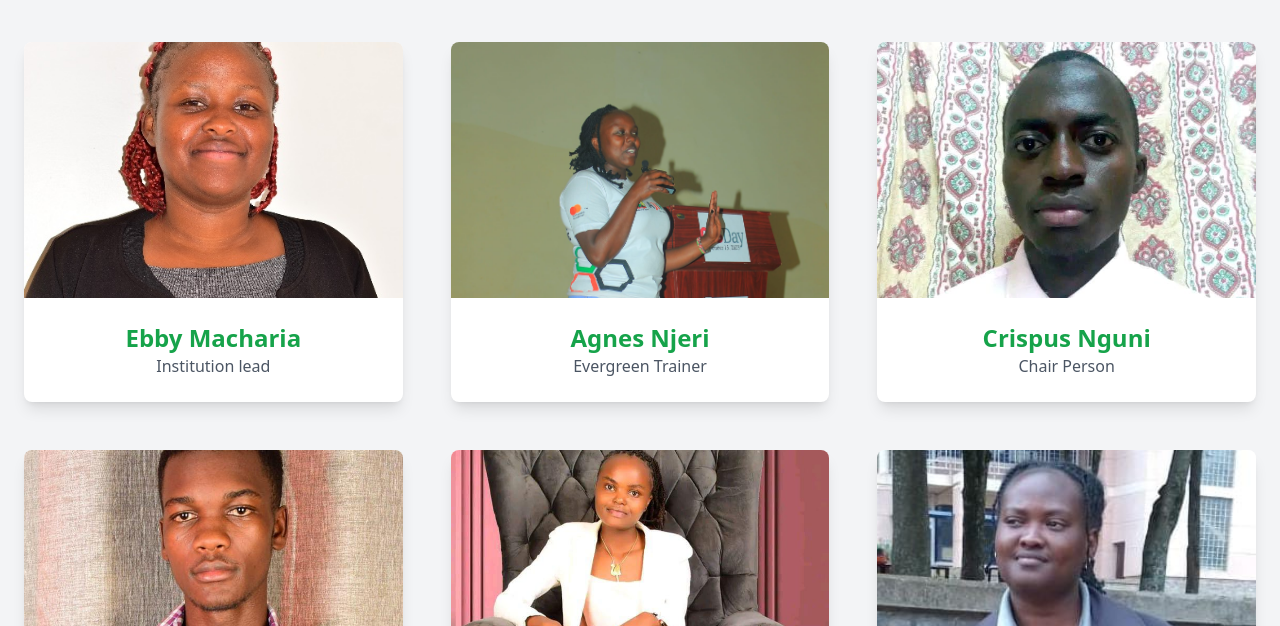
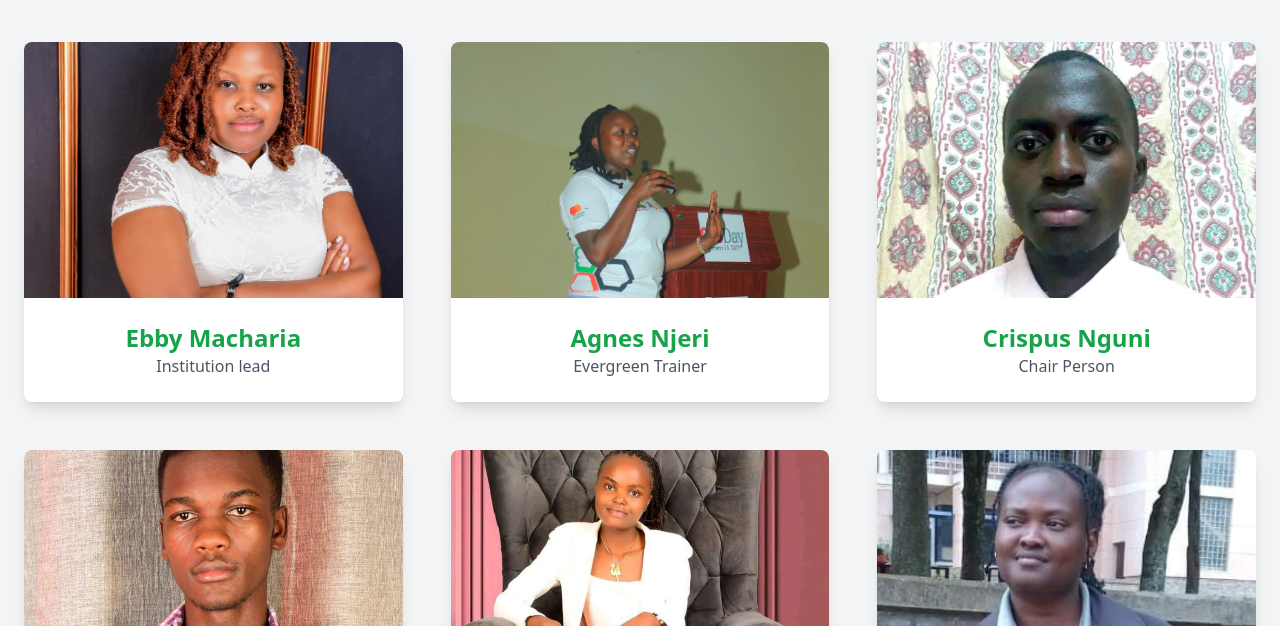
Before and after one commit to moiajiraclub/ajira, a plain HTML site: page team.html in a window 1280 px wide. Shown: the part 174-800 px from the top of the page. Drawn offline with nearby package versions, Linux system fonts and the light colour scheme.

Commit message:
Update team.html

```diff
--- a/team.html
+++ b/team.html
@@ -31,7 +31,7 @@
 
                  <!-- Team Member 1 -->
                  <div class="bg-white rounded-lg shadow-lg overflow-hidden transform hover:scale-105 transition duration-300">
-                    <img src="leadtrainer.jpeg"  class="w-full h-64 object-cover">
+                    <img src="ebby.jpeg" class="w-full h-64 object-cover">
                     <div class="p-6">
                         <h3 class="text-2xl font-bold text-green-600">Ebby Macharia</h3>
                         <p class="text-gray-600">Institution lead</p>
```
